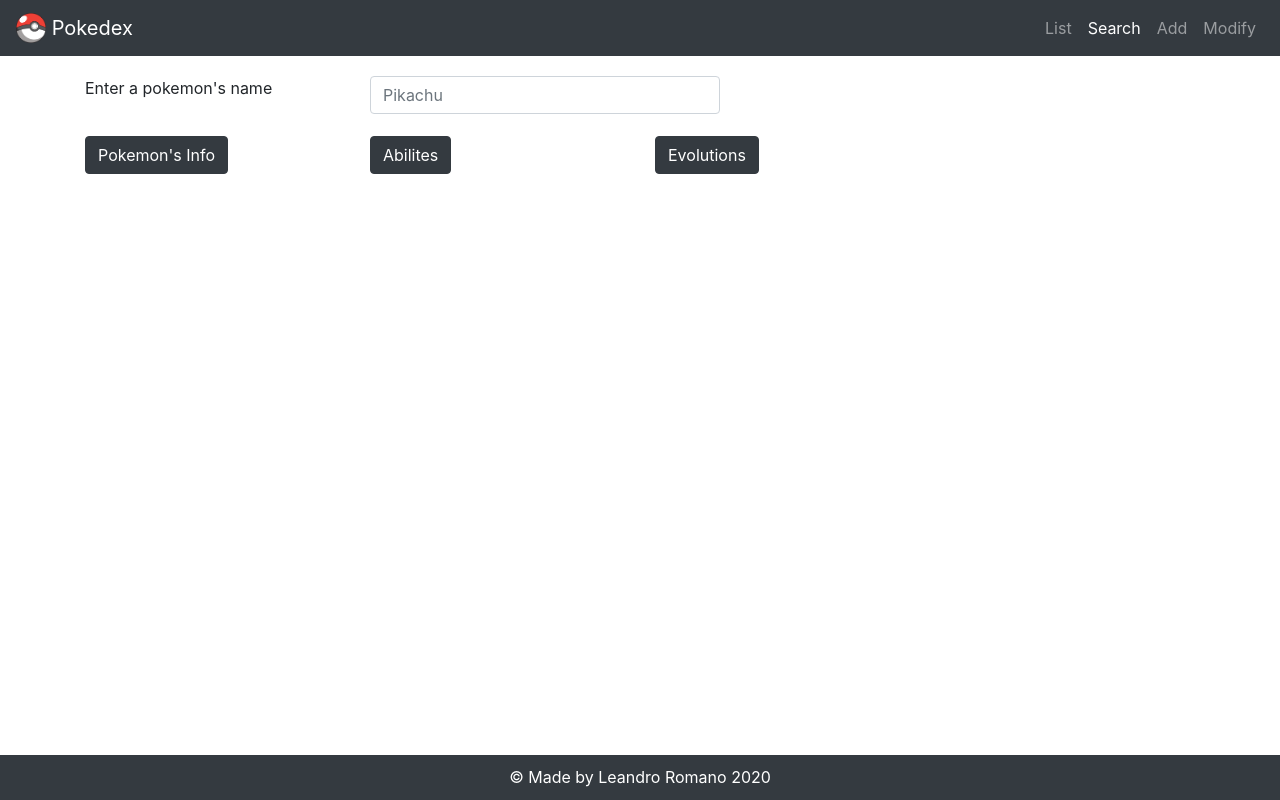
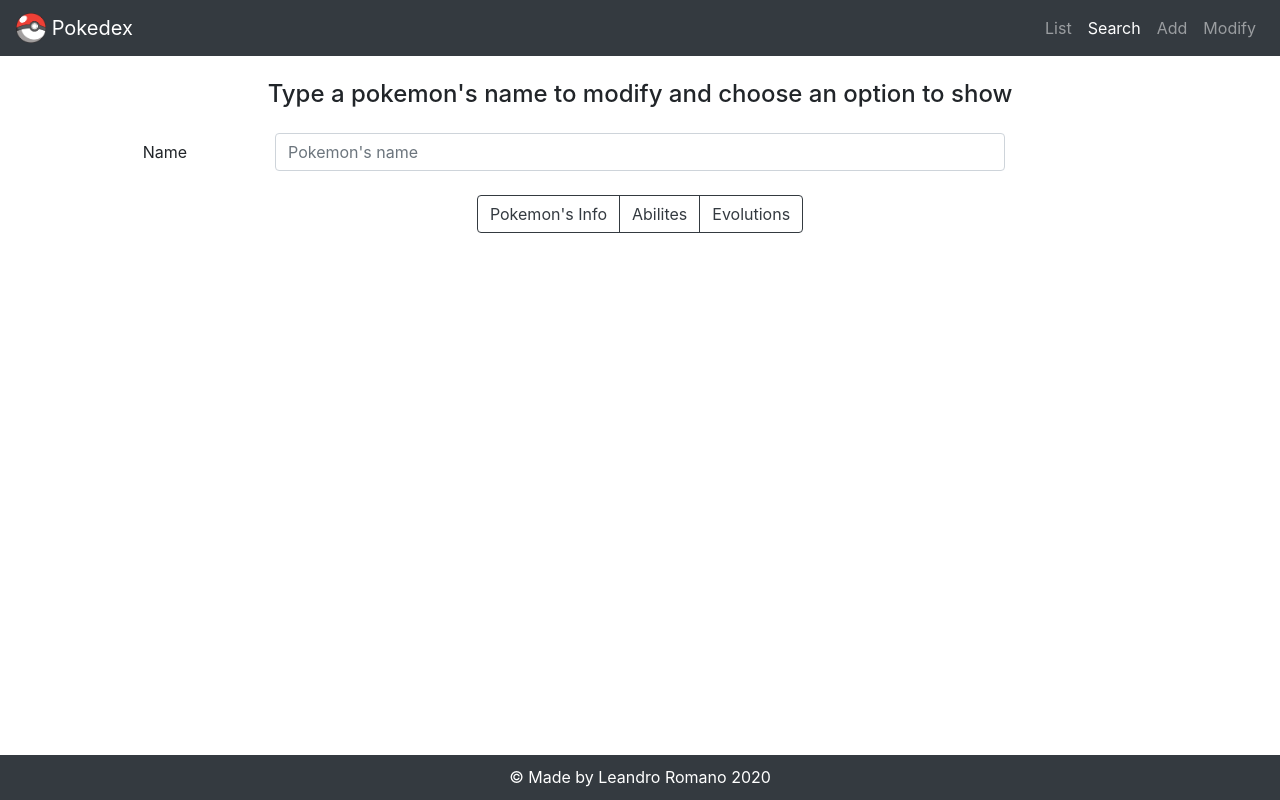
Before and after one commit to leandroromano/angular-pokedex, an Angular app: page /search in a window 1280 px wide. Built offline with nearby package versions, Linux system fonts and the light colour scheme.

Commit message:
Refactors visuales

```diff
--- a/src/app/app.component.html
+++ b/src/app/app.component.html
@@ -1,5 +1,5 @@
 <app-header></app-header>
-<div class="container">
+<div class="container-fluid body-content">
     <router-outlet></router-outlet>
 </div>
 <app-footer></app-footer>
--- a/src/app/components/add/add.component.html
+++ b/src/app/components/add/add.component.html
@@ -1,9 +1,12 @@
-<h4 class="text-center m-4">Complete the following fields to add a new Pokemon</h4>
+<div class="container">
+    <h4 class="text-center m-4">Complete the following fields to add a new Pokemon</h4>
 
 <form autocomplete="off" [formGroup]="form" (ngSubmit)="save()">
 
     <div class="form-group row mt-4">
-        <label for="inputName" class="col-2 col-form-label">Name</label>
+        <label for="inputName" class="col-2 d-flex justify-content-center col-form-label">
+            Name
+        </label>
         <div class="col-8">
             <input type="text"
                     class="form-control"
@@ -21,7 +24,9 @@
         </div>
     </div>
     <div class="form-group row">
-        <label for="inputLevel" class="col-2 col-form-label">Level</label>
+        <label for="inputLevel" class="col-2 d-flex justify-content-center col-form-label">
+            Level
+        </label>
         <div class="col-8">
             <input type="number"
                     class="form-control"
@@ -36,7 +41,9 @@
     </div>
 
     <div class="form-group row">
-        <label for="selectType" class="col-2 col-form-label"> Types </label>
+        <label for="selectType" class="col-2 d-flex justify-content-center col-form-label">
+            Types
+        </label>
         <div class="col-4">
             <select id="selectType"
                     class="form-control"
@@ -108,3 +115,4 @@
 <pre>
     {{ form.value | json}}
 </pre> -->
+</div>
--- a/src/app/components/list/list.component.html
+++ b/src/app/components/list/list.component.html
@@ -1,5 +1,5 @@
 <div class="container" style="margin-top: 30px;">
-    <blockquote class="blockquote text-center">These are all your pokemons</blockquote>
+    <h4 class="text-center">These are all your pokemons</h4>
 
     <div class="table-responsive">
         <table class="table" style="margin-top: 20px;">
--- a/src/app/components/modify/modifiableComponents/abilities/abilities.component.html
+++ b/src/app/components/modify/modifiableComponents/abilities/abilities.component.html
@@ -1,6 +1,6 @@
 <div class="container">
 
-    <div class="row mt-3">
+    <div class="row mt-4">
         <div class="col">
             <h4 class="text-center"> Complete the following fields to add a new Ability </h4>
         </div>
@@ -9,7 +9,7 @@
     <form autocomplete="off" [formGroup]="form" (ngSubmit)="saveChanges()">
         <div class="form-group row mt-4">
             <div class="col-2">
-                <label class="col-2 col-form-label"> Name </label>
+                <label class="d-flex justify-content-center col-form-label"> Name </label>
             </div>
             <div class="col-8">
                 <input class="form-control"
@@ -25,7 +25,7 @@
 
         <div class="form-group row mt-4">
             <div class="col-2">
-                <label class="col-2 col-form-label"> Damage </label>
+                <label class="d-flex justify-content-center col-form-label"> Damage </label>
             </div>
             <div class="col-8">
                 <input class="form-control"
@@ -66,5 +66,5 @@
         {{ form.value | json}}
     </pre>
 
-
-</div> -->
+-->
+</div>
--- a/src/app/components/modify/modifiableComponents/evolutions/evolutions.component.html
+++ b/src/app/components/modify/modifiableComponents/evolutions/evolutions.component.html
@@ -1,5 +1,5 @@
 <div class="container">
-    <div class="row mt-3">
+    <div class="row mt-4">
         <div class="col">
             <h4 class="text-center">
                 Complete the following fields to add a new Evolution
@@ -8,7 +8,7 @@
             <form autocomplete="off" [formGroup]="form" (ngSubmit)="save()">
 
                 <div class="form-group row mt-4">
-                    <label class="col-2 col-form-label">Name</label>
+                    <label class="col-2 d-flex justify-content-center col-form-label">Name</label>
                     <div class="col-8">
                         <input type="text"
                                 class="form-control"
@@ -25,7 +25,7 @@
                     </div>
                 </div>
                 <div class="form-group row">
-                    <label class="col-2 col-form-label">Level required</label>
+                    <label class="col-2 d-flex justify-content-center col-form-label">Level required</label>
                     <div class="col-8">
                         <input type="number"
                                 class="form-control"
@@ -39,7 +39,7 @@
                 </div>
 
                 <div class="form-group row">
-                    <label for="selectType" class="col-2 col-form-label"> Types </label>
+                    <label class="col-2 d-flex justify-content-center col-form-label"> Types </label>
                     <div class="col-4">
                         <select id="selectType"
                                 class="form-control"
@@ -94,7 +94,7 @@
     </div>
 </div>
 
-
+<!--
 <hr>
 <pre>
     Form's state: {{ form.valid}}
@@ -104,4 +104,4 @@
 
 <pre>
     {{ form.value | json}}
-</pre>
+</pre> -->
--- a/src/app/components/modify/modifiableComponents/types/types.component.html
+++ b/src/app/components/modify/modifiableComponents/types/types.component.html
@@ -1,8 +1,8 @@
 <div class="container">
-    <h4 class="text-center m-3"> Add or remove types </h4>
+    <h4 class="text-center m-4"> Add or remove types </h4>
 
 
-    <div class="row">
+    <div class="row mt-5">
         <div class="col-6">
             <div class="row">
                 <div class="col-10">
--- a/src/app/components/modify/modify.component.html
+++ b/src/app/components/modify/modify.component.html
@@ -1,17 +1,13 @@
 <div class="container">
-    <h4 class="text-center mt-4 ">Type the pokemon's name to modify and choose an option</h4>
+    <h4 class="text-center mt-4 ">Type a pokemon's name to modify and choose an option to modify</h4>
 
-    <hr>
-
-
-
-    <div class="row mt-5 justify-content-center">
-        <div class="col-1">
+    <div class="row mt-4">
+        <div class="col-2 d-flex justify-content-center">
             <label class="col-form-label">
                 Name
             </label>
         </div>
-        <div class="col-5">
+        <div class="col-8">
             <input class="form-control"
                    type="text"
                    placeholder="Pokemon's name"
@@ -19,12 +15,27 @@
         </div>
     </div>
 
-    <div *ngIf="pokemonNotExist" class="alert alert-warning" style="margin-top: 20px;">
-        <strong>Warning!</strong> The typed pokemon doesn't exist, please type a valid name
-    </div>
+    <div class="row mt-4 justify-content-center">
+        <div class="btn-group" role="group">
+            <button class="btn btn-outline-dark"
+                    (click)="handleClick('info')">
+                    Pokemon's info
+            </button>
+            <button class="btn btn-outline-dark"
+                    (click)="handleClick('types')">
+                    Types
+            </button>
+            <button class="btn btn-outline-dark"
+                    (click)="handleClick('abilities')">
+                    Abilities
+            </button>
+            <button class="btn btn-outline-dark"
+                    (click)="handleClick('evolutions')">
+                    Evolutions
+            </button>
+        </div>
 
-    <div class="row mt-5 justify-content-center">
-        <div class="col-2 ">
+        <!-- <div class="col-2 ">
             <button class="btn btn-dark btn-block"
                     (click)="handleClick('info')">
                     Pokemon's info
@@ -47,6 +58,9 @@
                     (click)="handleClick('evolutions')">
                     Evolutions
             </button>
+        </div> -->
+    </div>
+        <div *ngIf="pokemonNotExist" class="alert alert-warning" style="margin-top: 20px;">
+            <strong>Warning!</strong> The typed pokemon doesn't exist, please type a valid name
         </div>
-    </div>
 </div>
--- a/src/app/components/search/search.component.html
+++ b/src/app/components/search/search.component.html
@@ -1,23 +1,46 @@
-<div class="row" style="margin-top: 20px;">
-    <div class="col-3 align-self-center">
-        <blockquote>Enter a pokemon's name</blockquote>
-    </div>
-    <div class="col-4">
-        <input class="form-control" placeholder="Pikachu" [(ngModel)]="searchInput"/>
-    </div>
-</div>
-<div class="row" style="margin-top: 20px;">
-    <div class="col-3">
-        <button class="btn btn-dark" (click)="handleClickTable('info')"> Pokemon's Info </button>
-    </div>
-    <div class="col-3">
-        <button class="btn btn-dark" (click)="handleClickTable('abilities')"> Abilites </button>
-    </div>
-    <div class="col-3">
-        <button class="btn btn-dark" (click)="handleClickTable('evolutions')"> Evolutions </button>
+<div class="container">
+    <div class="row mt-4">
+        <div class="col">
+            <h4 class="text-center"> Type a pokemon's name to modify and choose an option to show </h4>
         </div>
     </div>
 
+    <div class="row mt-3">
+        <div class="col-2 d-flex justify-content-center">
+            <label class="col-form-label">Name</label>
+        </div>
+        <div class="col-8">
+            <input class="form-control"
+                   placeholder="Pokemon's name"
+                   [(ngModel)]="searchInput"/>
+        </div>
+    </div>
+    <div class="row justify-content-center mt-4">
+        <div class="btn-group" role="group">
+            <button class="btn btn-outline-dark"
+                    (click)="handleClickTable('info')"
+                    [class.btn-dark]="infoSelected"
+                    [class.btn-outline-dark]="!infoSelected">
+                    Pokemon's Info
+            </button>
+            <button class="btn"
+                    (click)="handleClickTable('abilities')"
+                    [class.btn-dark]="abilitiesSelected"
+                    [class.btn-outline-dark]="!abilitiesSelected">
+                    Abilites
+            </button>
+            <button class="btn btn-outline-dark"
+                    (click)="handleClickTable('evolutions')"
+                    [class.btn-dark]="evolutionsSelected"
+                    [class.btn-outline-dark]="!evolutionsSelected">
+                    Evolutions
+            </button>
+        </div>
+    </div>
+
+
+    <div class="row justify-content-center">
+        <div class="col-11">
             <div *ngIf="infoSelected && pokemon" class="table-responsive">
                 <table class="table" style="margin-top: 20px;">
                     <thead class="thead-dark">
@@ -72,7 +95,11 @@
                     </tbody>
                 </table>
             </div>
+        </div>
+    </div>
+
 
     <div *ngIf="showWarning" class="alert alert-warning" style="margin-top: 20px;">
         <strong>Warning!</strong> The typed pokemon doesn't exist, please type a valid name
     </div>
+</div>
--- a/src/app/services/pokemons.service.ts
+++ b/src/app/services/pokemons.service.ts
@@ -22,7 +22,7 @@ export class PokemonsService {
         {
           name: 'Raichu',
           levelRequired: 50,
-          types: ['Electric, Normal'],
+          types: ['Electric', 'Normal'],
         },
       ],
     },
```
Lines whose indentation alone changed are shown as unchanged.
